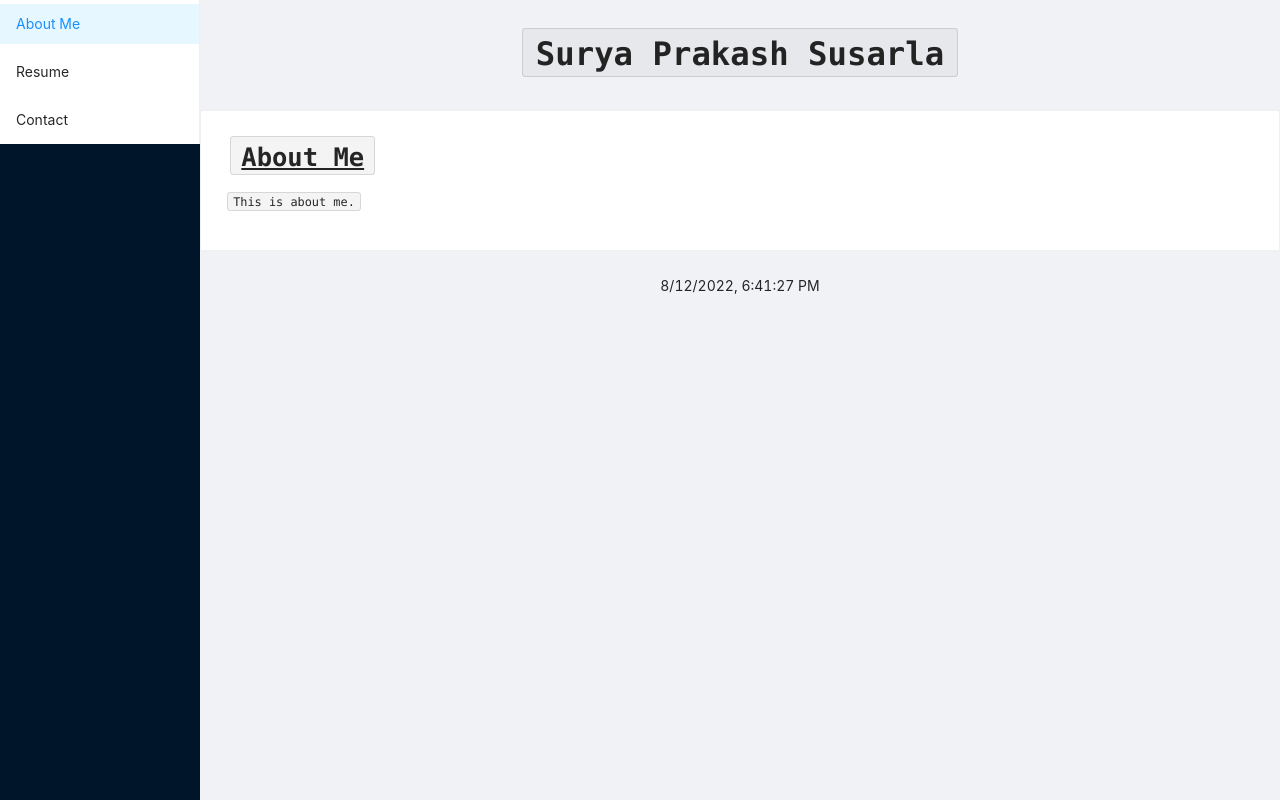
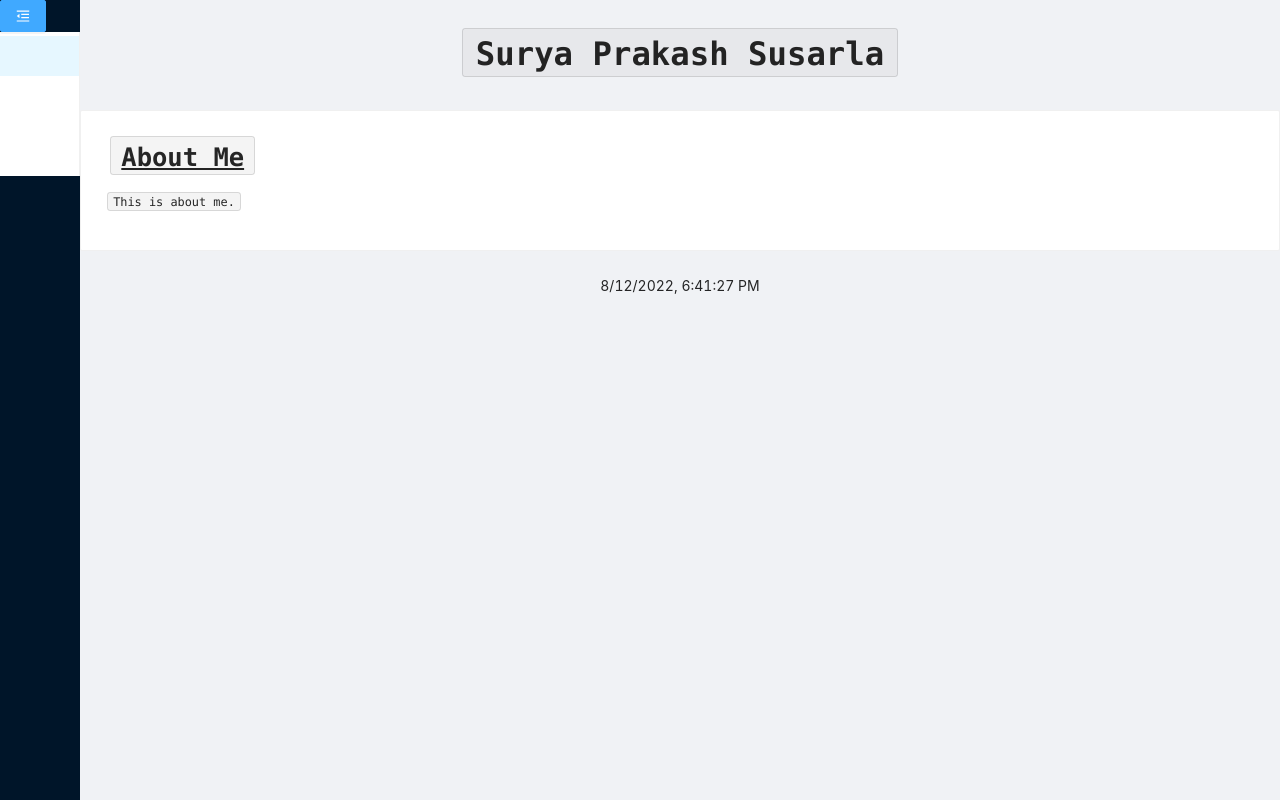
Before and after one commit to surya-prakash-susarla/surya-prakash-susarla.github.io, a React (Create React App) app: page / in a window 1280 px wide. Built offline with nearby package versions, Linux system fonts and the light colour scheme.

Commit message:
sider shifts

```diff
--- a/package.json
+++ b/package.json
@@ -3,6 +3,7 @@
   "version": "0.1.0",
   "private": true,
   "dependencies": {
+    "@ant-design/icons": "^4.7.0",
     "@microsoft/fast-components": "^2.30.6",
     "@microsoft/fast-element": "^1.10.4",
     "@microsoft/fast-foundation": "^2.46.11",
--- a/src/root/main.tsx
+++ b/src/root/main.tsx
@@ -1,7 +1,8 @@
 import './main.css';
-import { Layout, Menu, PageHeader, Typography } from 'antd';
+import { Button, Layout, Menu, PageHeader, Typography } from 'antd';
 import React, { useState } from 'react';
 import Card from 'antd/lib/card/Card';
+import { MenuFoldOutlined, MenuUnfoldOutlined } from '@ant-design/icons';
 const { Footer, Sider } = Layout;
 
 enum PageSelection {
@@ -10,13 +11,24 @@ enum PageSelection {
   ContactMePage = 3
 };
 
+interface ContentCardProps {
+  title: string,
+  content: string
+};
+
+interface SideMenuProps {
+  clickHandler: (pageSelection: PageSelection) => void
+};
+
+interface ContentPageProps {
+  pageSelection: PageSelection
+};
+
 const MainComponent: React.FC = () => {
   const [pageSelection, setPageSelection] = useState(PageSelection.AboutMePage);
   return (
     <Layout style={{ minHeight: '100vh' }}>
-      <Sider>
-        <SideMenu clickHandler={setPageSelection}/>
-      </Sider>
+      <SideMenu clickHandler={setPageSelection} />
       <Layout style={{ minHeight: '100vh' }}>
         <TitleBar />
         <ContentPage pageSelection={pageSelection} />
@@ -26,17 +38,25 @@ const MainComponent: React.FC = () => {
   );
 }
 
-interface SideMenuProps {
-  clickHandler: (pageSelection: PageSelection) => void
-};
-
 const SideMenu: React.FC<SideMenuProps> = (props: SideMenuProps) => {
-  return (
-    <Menu defaultSelectedKeys={['1']}>
+  const [collapsed, setCollapsed] = useState(false);
+  let toggleCollapsed = (): void => { setCollapsed(!collapsed) };
+  let menu: JSX.Element = (
+    <Menu defaultSelectedKeys={['1']} mode={'inline'} inlineCollapsed={true}>
       <Menu.Item key={'1'} onClick={() => { props.clickHandler(PageSelection.AboutMePage) }}> About Me </Menu.Item>
       <Menu.Item key={'2'} onClick={() => { props.clickHandler(PageSelection.ResumePage) }}> Resume </Menu.Item>
       <Menu.Item key={'3'} onClick={() => { props.clickHandler(PageSelection.ContactMePage) }}> Contact </Menu.Item>
     </Menu>
+  );
+  return (
+    <Sider collapsed={collapsed} breakpoint={'xs'} onBreakpoint={toggleCollapsed}>
+      <Button type='primary' onClick={toggleCollapsed}>
+        {collapsed ? <MenuUnfoldOutlined /> : <MenuFoldOutlined />}
+      </Button>
+      {
+        collapsed ? null : menu
+      }
+    </Sider>
   );
 }
 
@@ -50,10 +70,6 @@ const TitleBar: React.FC = () => {
   )
 }
 
-interface ContentPageProps {
-  pageSelection: PageSelection
-};
-
 const ContentPage: React.FC<ContentPageProps> = (props: ContentPageProps) => {
   switch (props.pageSelection) {
     case PageSelection.AboutMePage:
@@ -66,11 +82,6 @@ const ContentPage: React.FC<ContentPageProps> = (props: ContentPageProps) => {
       return null;
   }
 }
-
-interface ContentCardProps {
-  title: string,
-  content: string
-};
 
 const ContentCard: React.FC<ContentCardProps> = (props: ContentCardProps) => {
   return (
```
Also changed, not shown: 1 other file (tests, documents, lock files or other folders).
